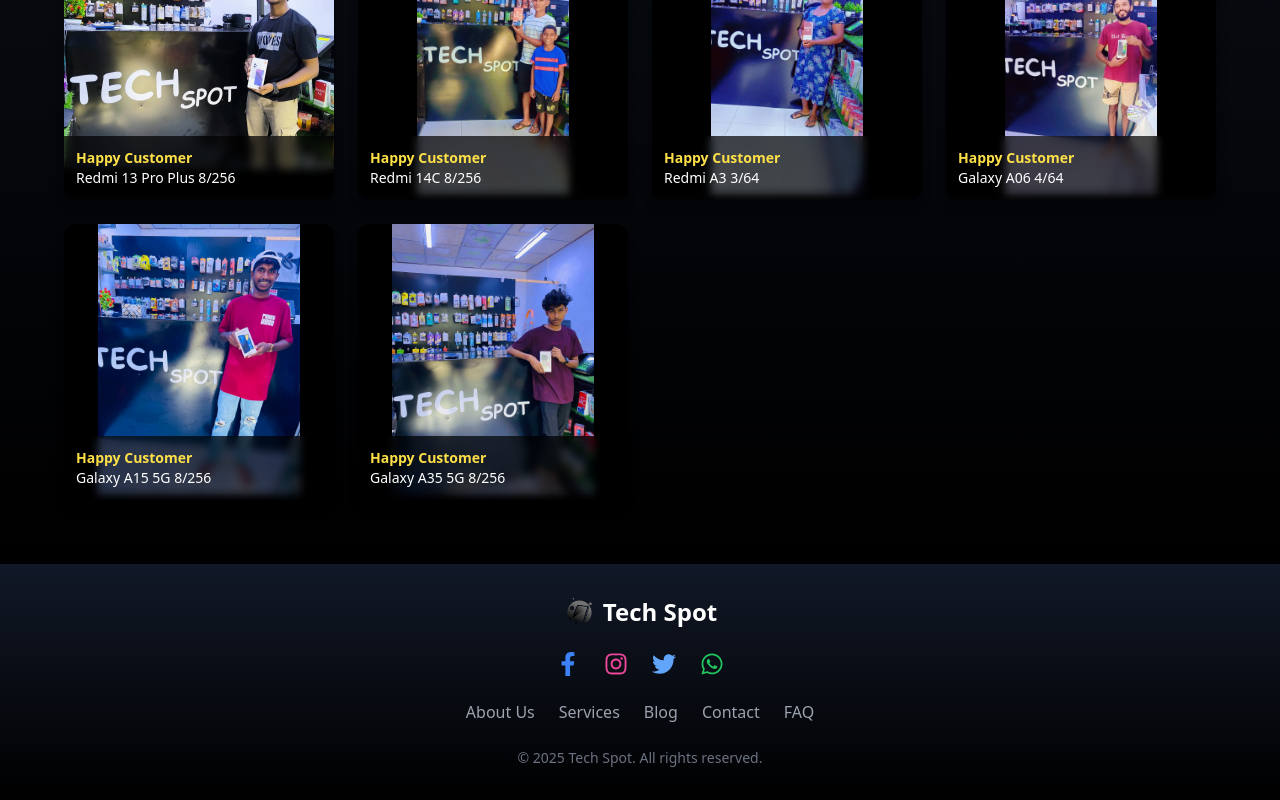
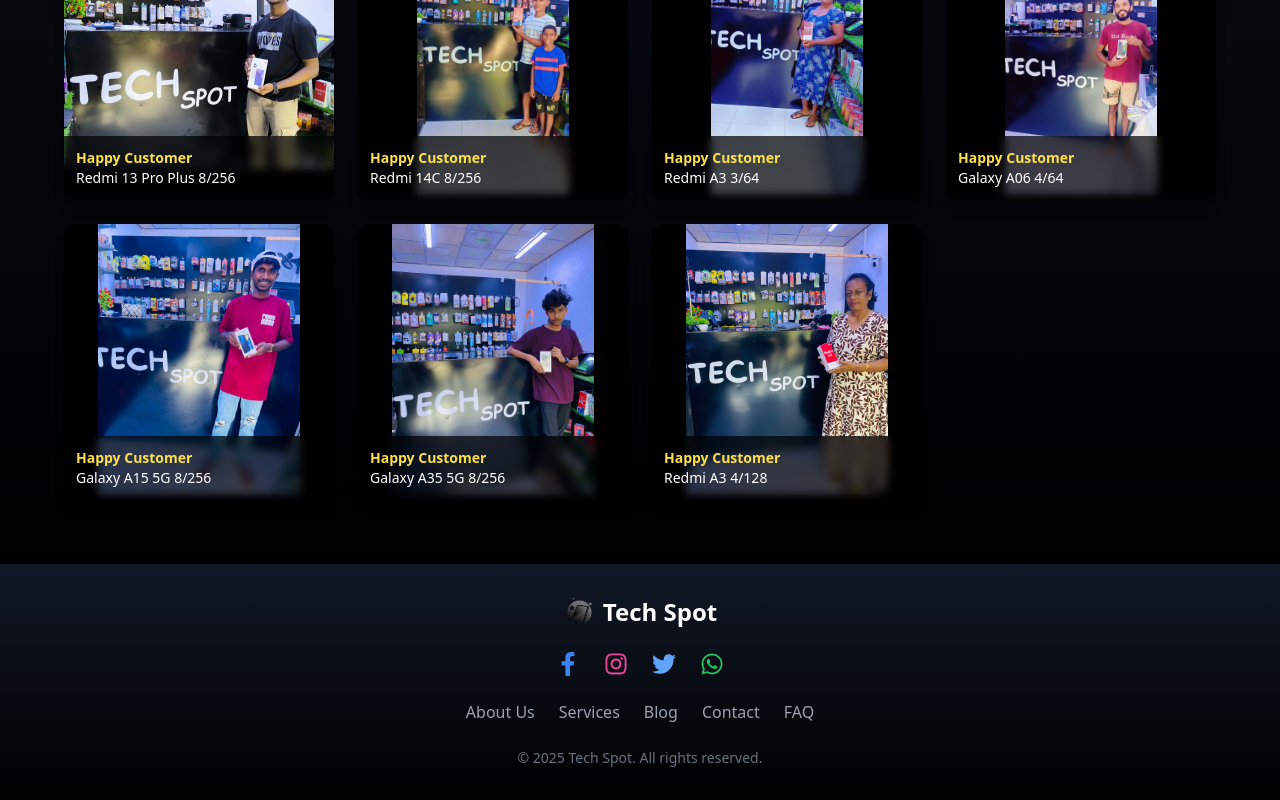
Before and after one commit to IT21182914/Tech-Spot-Official, a React (Create React App) app: page /testimonials in a window 1280 px wide. Shown: the part 2542-3342 px from the top of the page. Built offline with nearby package versions, Linux system fonts and the light colour scheme.

Commit message:
Happy Customer Added

```diff
--- a/src/pages/Testimonials.jsx
+++ b/src/pages/Testimonials.jsx
@@ -126,6 +126,11 @@ const happyCustomers = [
     src: "/images/HappyCustomers/Happy Customer Samsung Galaxy A35 5G 8GB 256GB.jpg",
     name: "Happy Customer",
     phone: "Galaxy A35 5G 8/256",
+  },
+  {
+    src: "/images/HappyCustomers/Happy Customer3 Redmi A3 4GB 128GB.jpg",
+    name: "Happy Customer",
+    phone: "Redmi A3 4/128",
   },
 ];
 
```
Also changed, not shown: public/images/HappyCustomers/Happy Customer3 Redmi A3 4GB 128GB.jpg (added).
